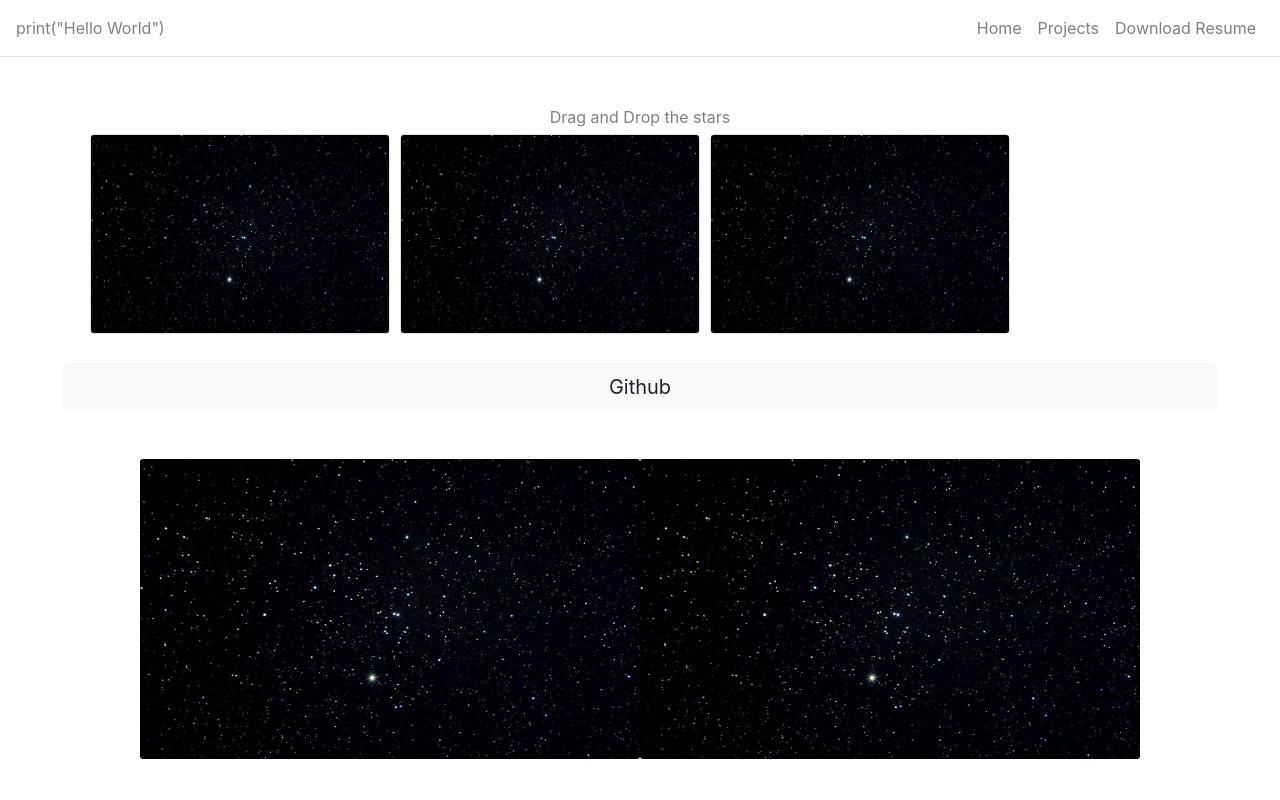
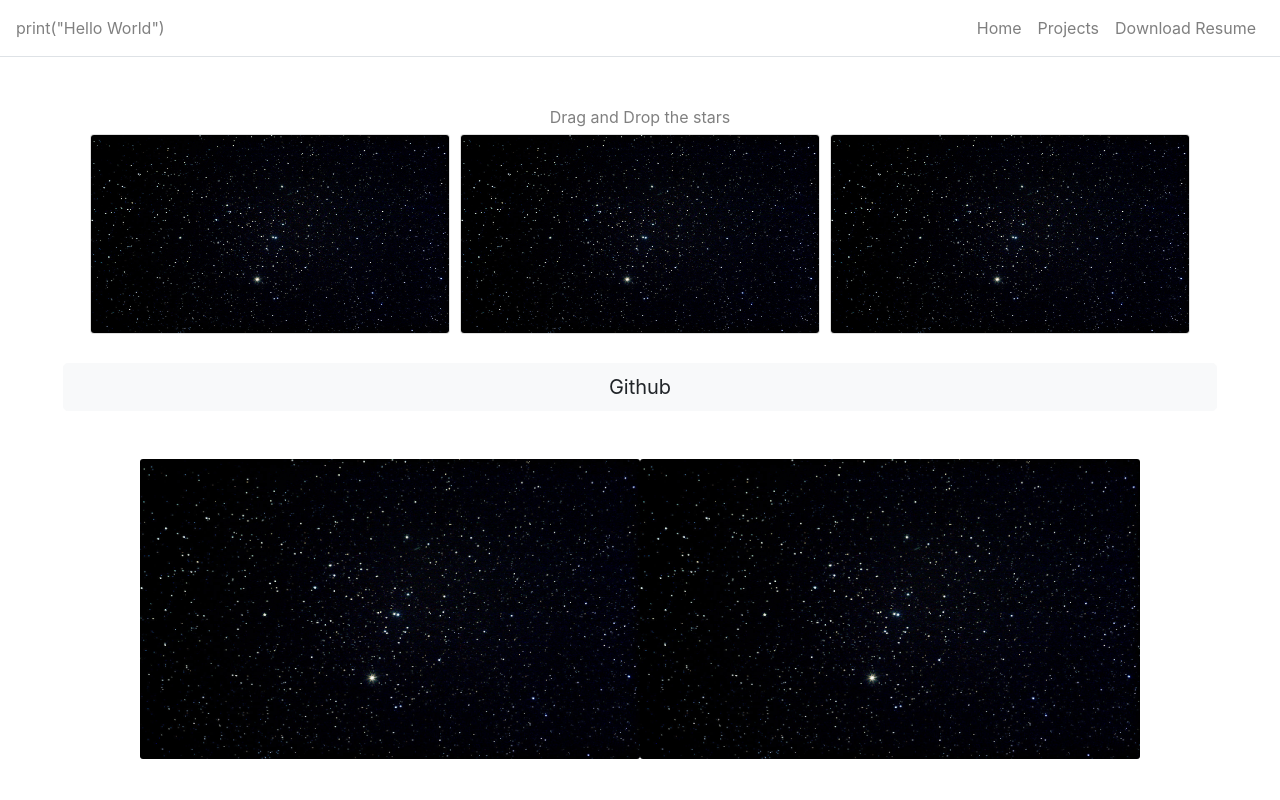
Before and after one commit to tsabz/portfolio, a React (Create React App) app: page / in a window 1280 px wide. Shown: the top 800 px of the page. Built offline with nearby package versions, Linux system fonts and the light colour scheme.

Commit message:
fixed dimensions of stars

```diff
--- a/src/index.css
+++ b/src/index.css
@@ -29,7 +29,7 @@ code {
   font-size: 24px;
   font-family: "Arial", sans-serif;
   font-weight: 900;
-  width: 300px;
+  width: 400px;
   height: 200px;
   border:1px solid #021a40;
   content: url(star_cluster.jpg);
```
Also changed, not shown: package.json (+14 -1 lines), 18 other files (tests, documents, lock files or other folders).
